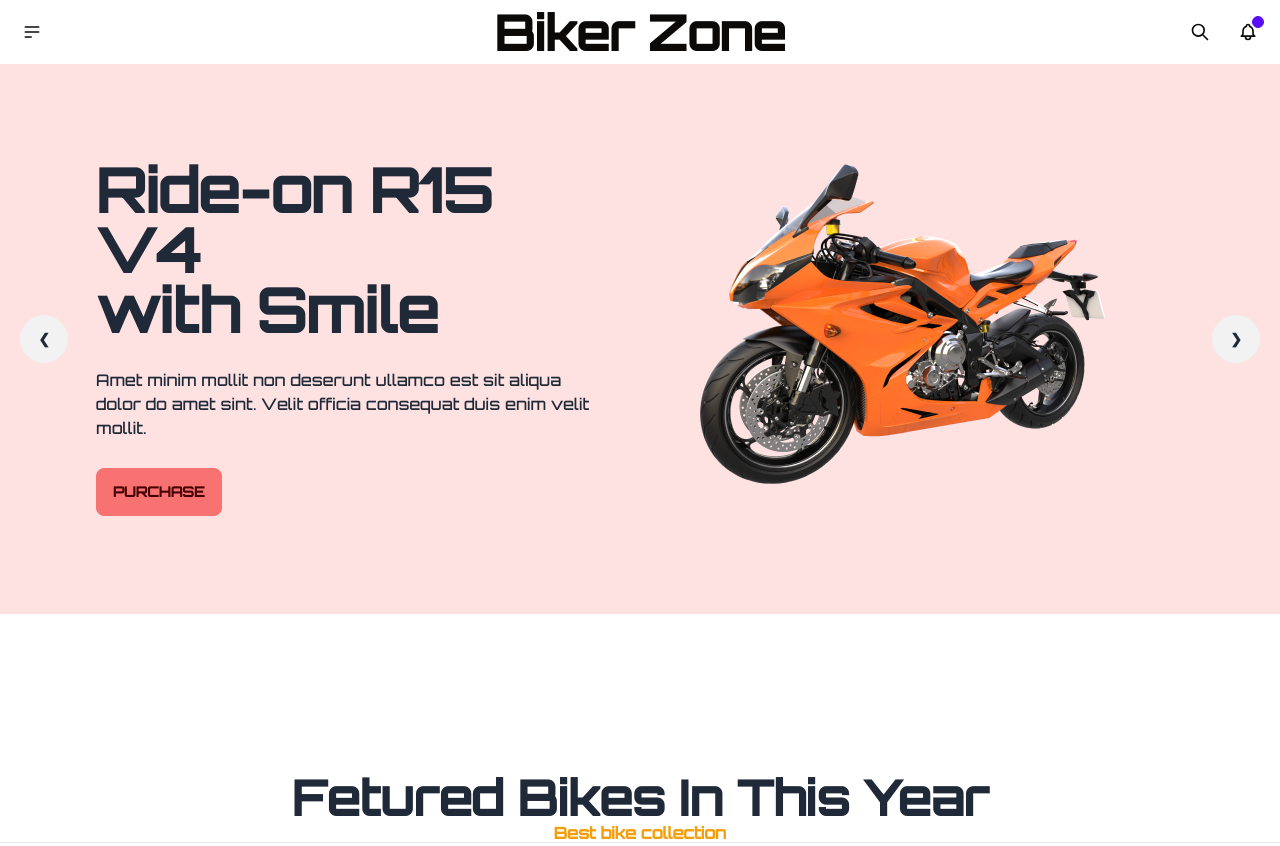
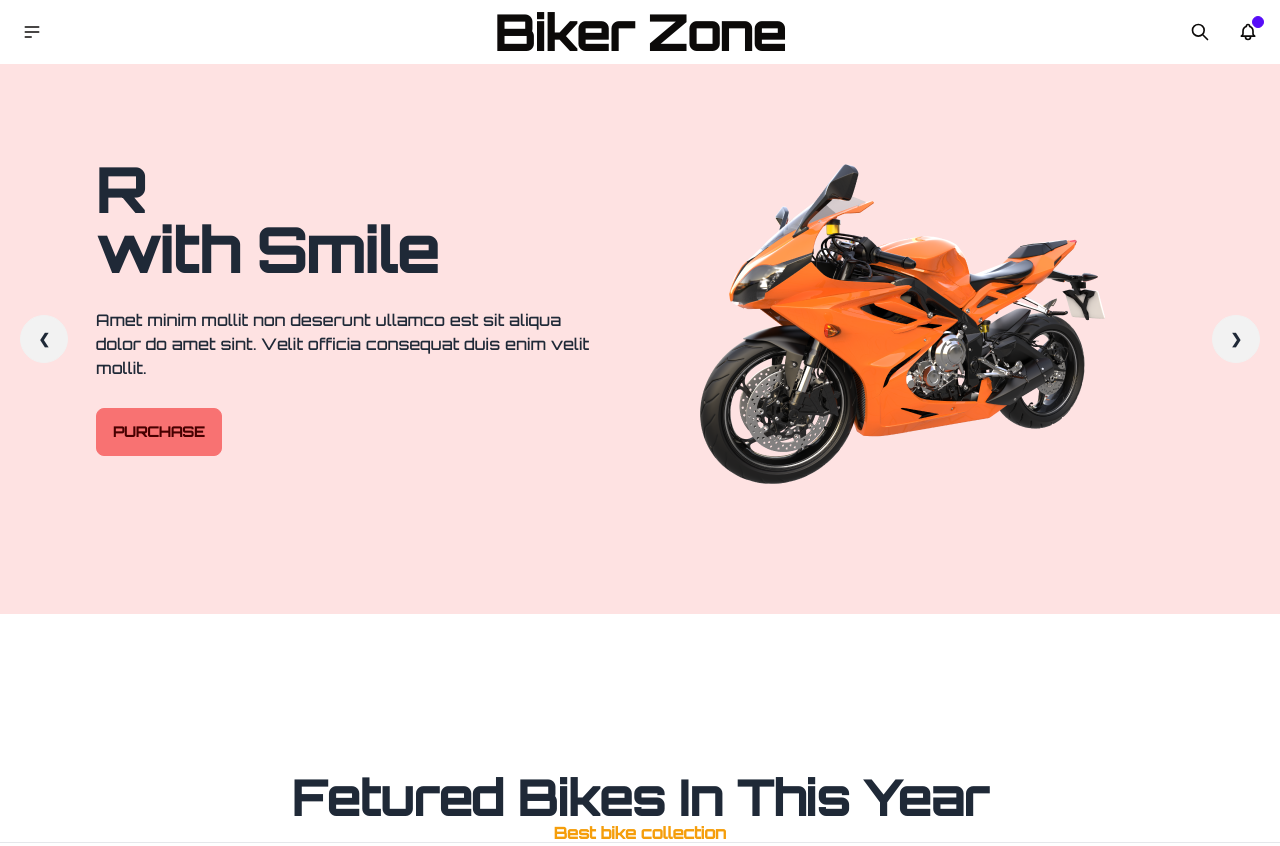
Before and after one commit to ridu101/bike-shop, a plain HTML site: page index.html in a window 1280 px wide. Shown: the top 846 px of the page. Drawn offline with nearby package versions, Linux system fonts and the light colour scheme.

Commit message:
full done

```diff
--- a/index.html
+++ b/index.html
@@ -74,7 +74,7 @@
 
                             <div class="flex flex-col lg:flex-row gap-20 p-4 lg:p-24">
                                    <div class="space-y-7 flex-1 ">
-                                          <h1 class=" text-2xl lg:text-6xl font-bold">Ride-on R15 V4 <br>with Smile</h1>
+                                          <h1 class=" text-2xl lg:text-6xl font-bold">R<br>with Smile</h1>
                                           <p>
                                                  Amet minim mollit non deserunt ullamco
                                                  est sit aliqua dolor do amet sint. Velit officia consequat duis enim
```
